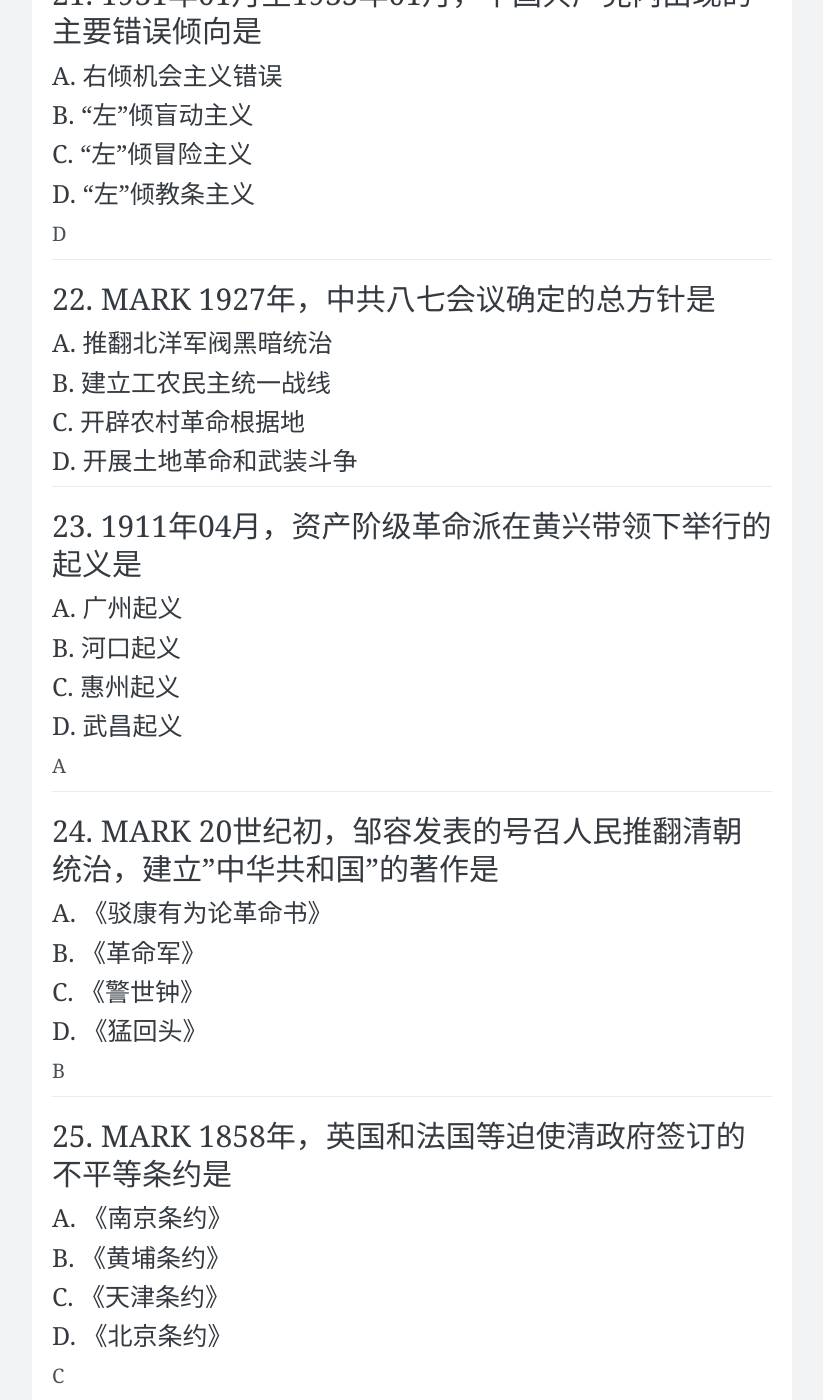
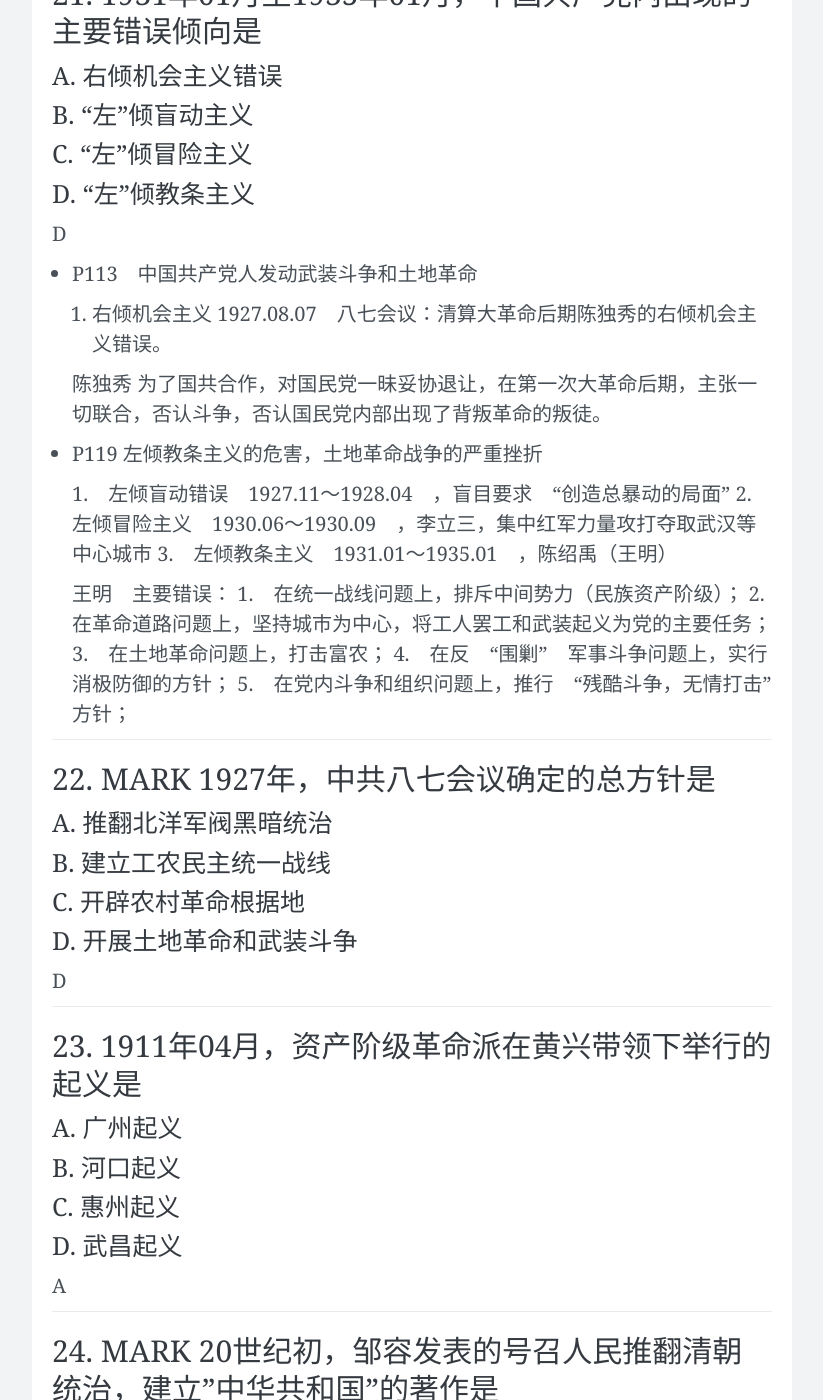
Before and after one commit to wangtiga/wangtiga.github.io, a Jekyll site: the page built from _posts/2020-11-21-3708_2020_08.md, in a window 1280 px wide and 1400 px high, scrolled down 16731 px. Shown: the whole window, without its empty margins (228-1051 px from the left). Built offline with Jekyll 4.4.1, drawn with Linux system fonts in a browser that asks for light colours; nearby versions of some CDN libraries; comment, search, counter and statistics services are not loaded.

Commit message:
update 3708 2020.08

```diff
--- a/_posts/2020-11-21-3708_2020_08.md
+++ b/_posts/2020-11-21-3708_2020_08.md
@@ -401,12 +401,35 @@ B
 
 D
 
+
+
+- P113　中国共产党人发动武装斗争和土地革命
+
+  1. 右倾机会主义 1927.08.07　八七会议：清算大革命后期陈独秀的右倾机会主义错误。
+
+  陈独秀 为了国共合作，对国民党一昧妥协退让，在第一次大革命后期，主张一切联合，否认斗争，否认国民党内部出现了背叛革命的叛徒。
+
+- P119 左倾教条主义的危害，土地革命战争的严重挫折
+
+  1.　左倾盲动错误　1927.11～1928.04　，盲目要求　“创造总暴动的局面”
+  2.　左倾冒险主义　1930.06～1930.09　，李立三，集中红军力量攻打夺取武汉等中心城市
+  3.　左倾教条主义　1931.01～1935.01　，陈绍禹（王明）
+
+  王明　主要错误：
+  1.　在统一战线问题上，排斥中间势力（民族资产阶级）；
+  2.　在革命道路问题上，坚持城市为中心，将工人罢工和武装起义为党的主要任务；
+  3.　在土地革命问题上，打击富农；
+  4.　在反　“围剿”　军事斗争问题上，实行消极防御的方针；
+  5.　在党内斗争和组织问题上，推行　“残酷斗争，无情打击”　方针；
+
+
 ## 22. MARK 1927年，中共八七会议确定的总方针是
 ### A. 推翻北洋军阀黑暗统治
 ### B. 建立工农民主统一战线
 ### C. 开辟农村革命根据地
 ### D. 开展土地革命和武装斗争
 
+D
 
 ## 23. 1911年04月，资产阶级革命派在黄兴带领下举行的起义是
 ### A. 广州起义
```
